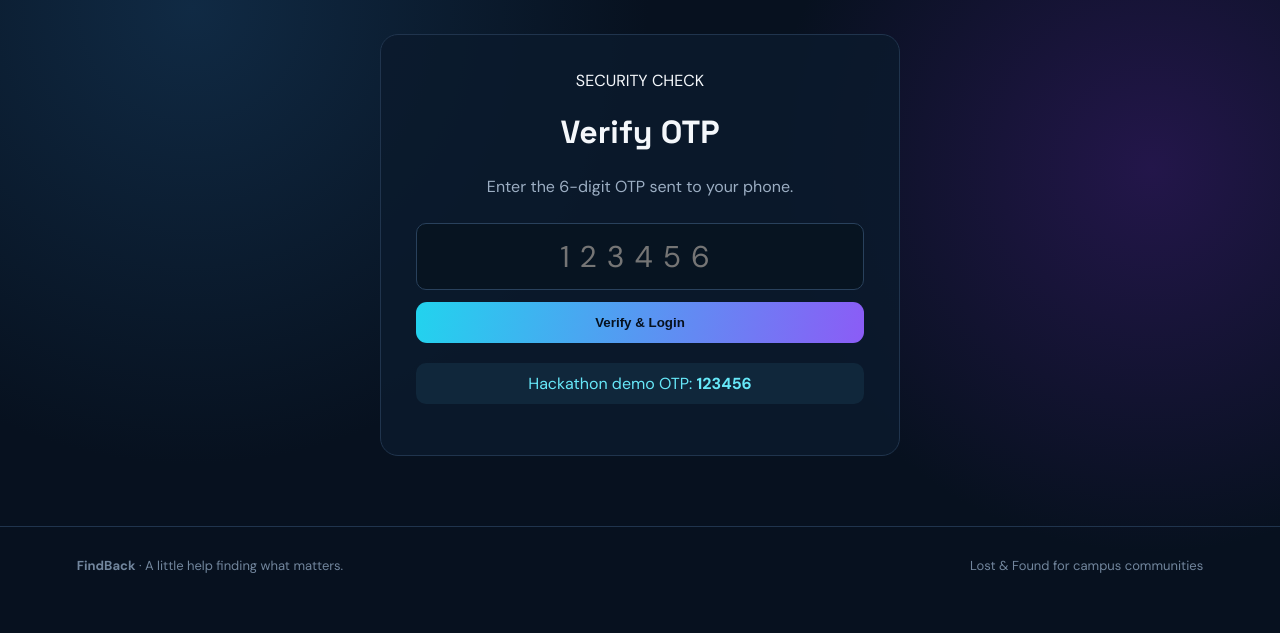
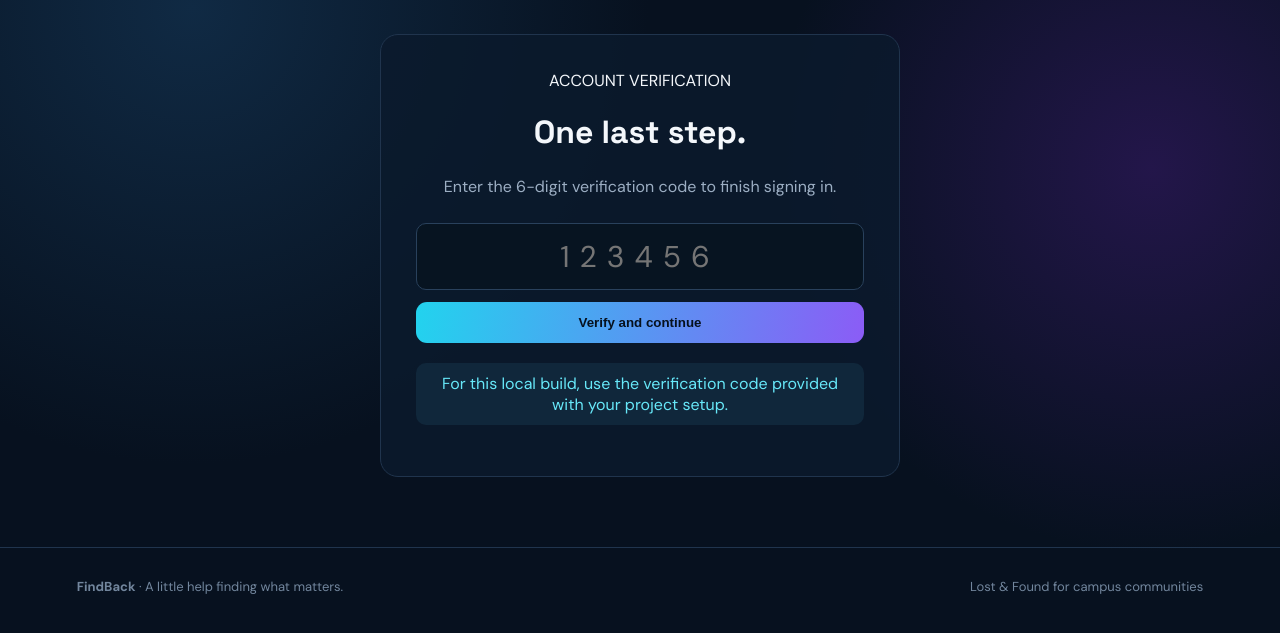
Before and after one commit to prixcejeswani30/FindBack-AI, a Flask app: page /verify-otp in a window 1280 px wide. Shown: the part 72-705 px from the top of the page. Run offline with Flask 3, Linux system fonts and the light colour scheme; the visitor is signed in with stand-in values (Sample User, id 1).

Commit message:
Remove demo wording from verification page

```diff
--- a/templates/verify_otp.html
+++ b/templates/verify_otp.html
@@ -1,13 +1,13 @@
 {% extends "base.html" %}
 {% block content %}
 <div class="form-card narrow center">
-  <div class="pill">SECURITY CHECK</div>
-  <h1>Verify OTP</h1>
-  <p class="muted">Enter the 6-digit OTP sent to your phone.</p>
+  <div class="pill">ACCOUNT VERIFICATION</div>
+  <h1>One last step.</h1>
+  <p class="muted">Enter the 6-digit verification code to finish signing in.</p>
   <form method="post">
     <input class="otp" name="otp" maxlength="6" placeholder="123456" required>
-    <button class="button full">Verify & Login</button>
+    <button class="button full">Verify and continue</button>
   </form>
-  <p class="demo-note">Hackathon demo OTP: <b>123456</b></p>
+  <p class="demo-note">For this local build, use the verification code provided with your project setup.</p>
 </div>
 {% endblock %}
```
